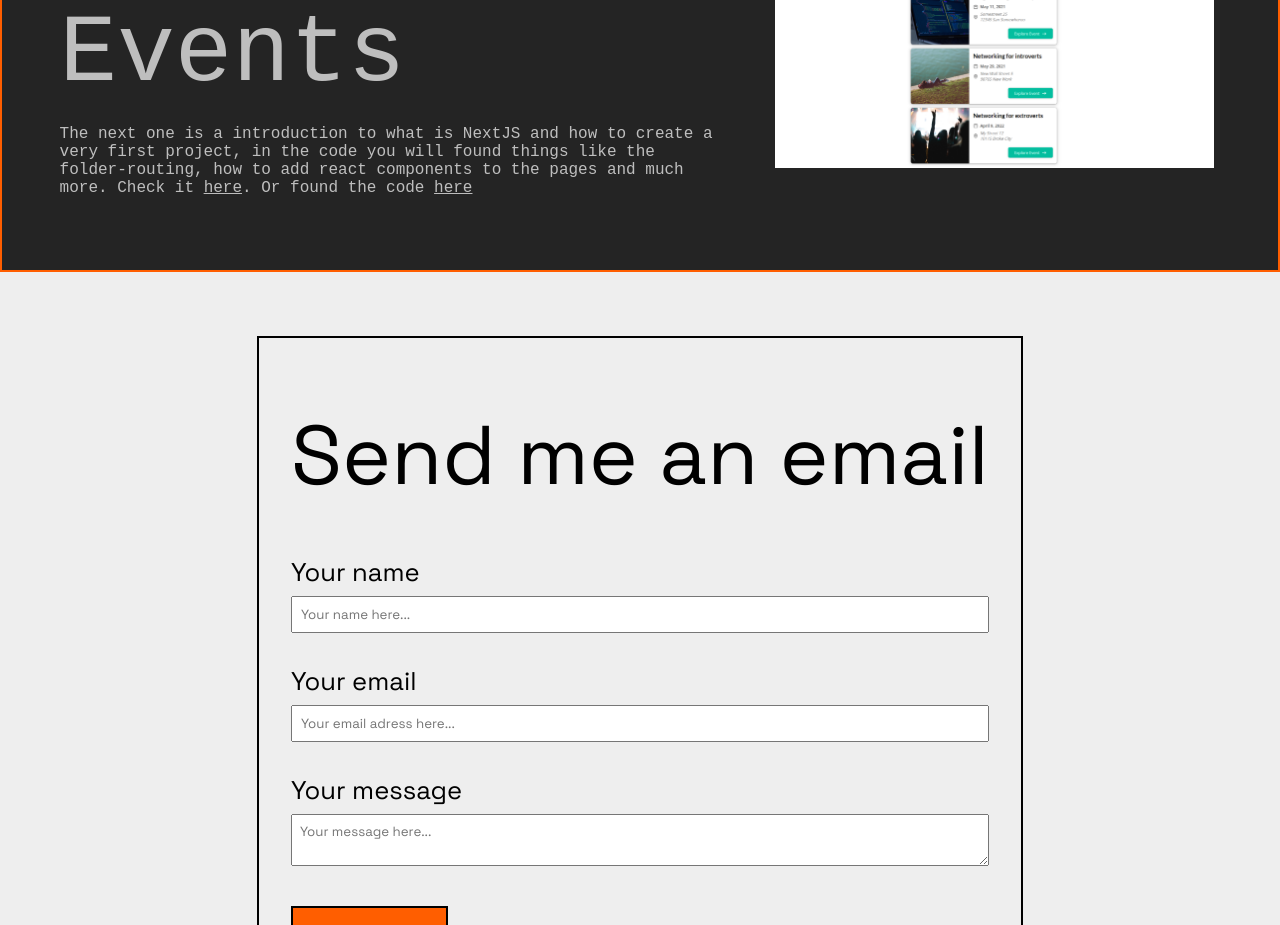
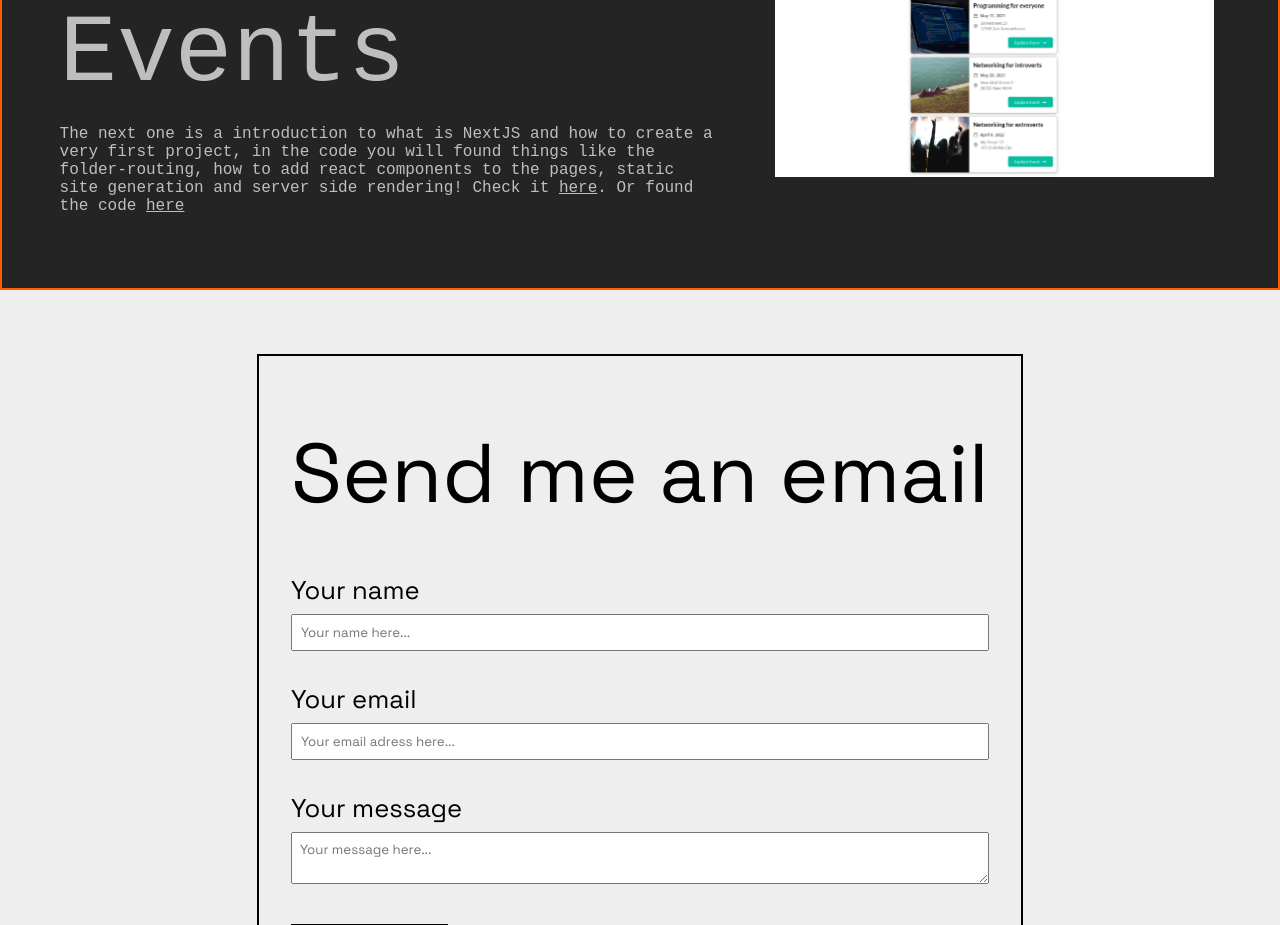
Before and after one commit to YeyoM/yeyo_portfolio, a React (Create React App) app: page / in a window 1280 px wide. Shown: the part 2500-3425 px from the top of the page. Built offline with nearby package versions, Linux system fonts and the light colour scheme; no server answers; a web font is replaced by a local one.

Commit message:
styles changes and update a project

```diff
--- a/src/App.css
+++ b/src/App.css
@@ -436,7 +436,7 @@ img {
 @media only screen and (max-width: 600px) {
   .landing-container {
     width: auto;
-    min-height: 80vh;
+    min-height: 90vh;
     border: 1px solid black;
     display: flex;
     flex-direction: column;
--- a/src/components/ProjectContainer.js
+++ b/src/components/ProjectContainer.js
@@ -26,7 +26,7 @@ const ProjectContainer = () => {
 			<div className="Project-alone">
 				<div className="Project-description">
 					<div className="Project-title">03.Next-Events</div>
-					<p>The next one is a introduction to what is NextJS and how to create a very first project, in the code you will found things like the folder-routing, how to add react components to the pages and much more. Check it <a href="https://next-events-app-phi.vercel.app/">here</a>. Or found the code <a href="https://github.com/YeyoM/next_events_app">here</a></p></div>
+					<p>The next one is a introduction to what is NextJS and how to create a very first project, in the code you will found things like the folder-routing, how to add react components to the pages, static site generation and server side rendering! Check it <a href="https://next-events-app-phi.vercel.app/">here</a>. Or found the code <a href="https://github.com/YeyoM/next_events_app">here</a></p></div>
 				<div className="Project-img">
 					<img src={require('../images/03project.png')} alt="03 Project" />
 				</div>
```
